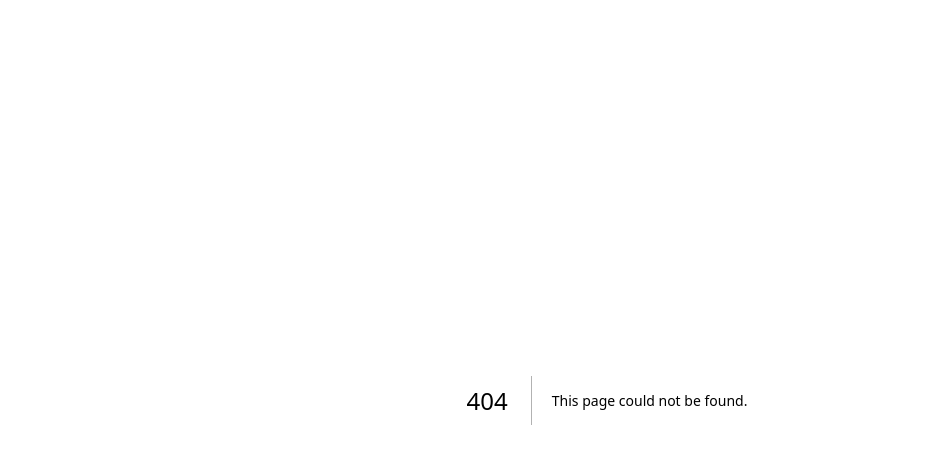
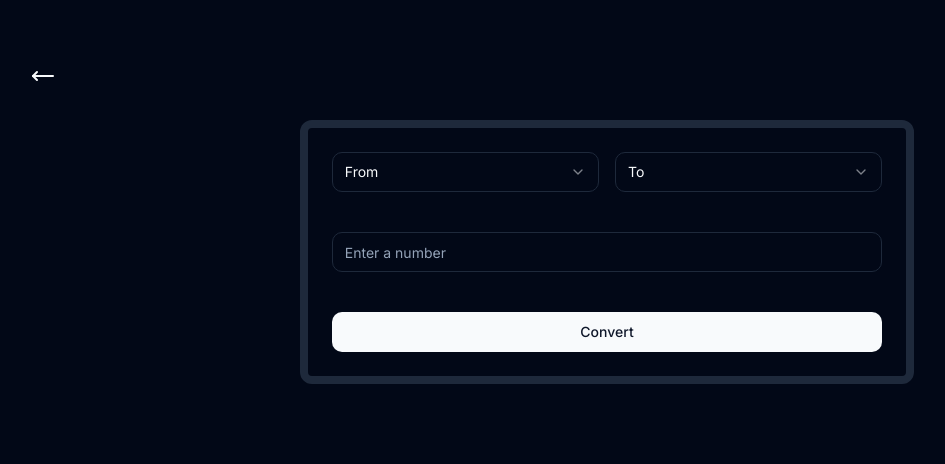
Before and after one commit to shahbaz4783/rapid-toolkit, a Next.js app: page /base-convertor in a window 1280 px wide. Before the commit this address had no page. Shown: the top 464 px of the page, without its empty margins (33-978 px from the left). Built offline with nearby package versions, Linux system fonts and the light colour scheme.

Commit message:
base convertor

```diff
--- a/package.json
+++ b/package.json
@@ -9,6 +9,7 @@
     "lint": "next lint"
   },
   "dependencies": {
+    "@radix-ui/react-select": "^2.0.0",
     "@radix-ui/react-slot": "^1.0.2",
     "class-variance-authority": "^0.7.0",
     "clsx": "^2.1.1",
--- /dev/null
+++ b/src/app/(tools)/base-convertor/base-options.tsx
@@ -0,0 +1,47 @@
+import {
+	Select,
+	SelectContent,
+	SelectGroup,
+	SelectItem,
+	SelectLabel,
+	SelectTrigger,
+	SelectValue,
+} from '@/components/ui/select';
+
+const BaseOptions = ({ onHandleFromProp, onHandleToProp }: BaseOptions) => {
+	return (
+		<div className='grid md:grid-cols-2 gap-4'>
+			<Select onValueChange={onHandleFromProp}>
+				<SelectTrigger>
+					<SelectValue placeholder='From' />
+				</SelectTrigger>
+				<SelectContent>
+					<SelectGroup>
+						<SelectLabel>Choose the base</SelectLabel>
+						<SelectItem value='2'>Binary</SelectItem>
+						<SelectItem value='8'>Octal</SelectItem>
+						<SelectItem value='10'>Decimal</SelectItem>
+						<SelectItem value='16'>Hexadecimal</SelectItem>
+					</SelectGroup>
+				</SelectContent>
+			</Select>
+
+			<Select onValueChange={onHandleToProp}>
+				<SelectTrigger>
+					<SelectValue placeholder='To' />
+				</SelectTrigger>
+				<SelectContent>
+					<SelectGroup>
+						<SelectLabel>Choose the base</SelectLabel>
+						<SelectItem value='2'>Binary</SelectItem>
+						<SelectItem value='8'>Octal</SelectItem>
+						<SelectItem value='10'>Decimal</SelectItem>
+						<SelectItem value='16'>Hexadecimal</SelectItem>
+					</SelectGroup>
+				</SelectContent>
+			</Select>
+		</div>
+	);
+};
+
+export default BaseOptions;
--- /dev/null
+++ b/src/app/(tools)/base-convertor/form.tsx
@@ -0,0 +1,50 @@
+'use client';
+
+import { Button } from '@/components/ui/button';
+import { Input } from '@/components/ui/input';
+import { useState, useRef } from 'react';
+import BaseOptions from './base-options';
+
+export const Form = () => {
+	const [fromBase, setfromBase] = useState<number>(10);
+	const [toBase, settoBase] = useState<number>(16);
+	const [enteredNum, setEnteredNum] = useState('');
+
+	const number = useRef<HTMLInputElement | null>(null);
+
+	const handleFromOption = (event: string) => {
+		setfromBase(parseInt(event));
+	};
+
+	const handleToOption = (event: string) => {
+		settoBase(parseInt(event));
+	};
+
+	const handleSubmit = (e: React.FormEvent) => {
+		e.preventDefault();
+		const userInput = number.current?.value;
+		const res = parseInt(userInput || '0', fromBase).toString(toBase);
+		setEnteredNum(res);
+	};
+
+	return (
+		<>
+			<form
+				onSubmit={handleSubmit}
+				className='flex flex-col gap-10 w-full md:w-2/3 p-6 rounded-xl border-8'
+			>
+				<BaseOptions
+					onHandleFromProp={handleFromOption}
+					onHandleToProp={handleToOption}
+				/>
+				<Input placeholder='Enter a number' ref={number} required />
+				<Button>Convert</Button>
+			</form>
+			{enteredNum && (
+				<p className='font-mono text-3xl text-center w-full overflow-scroll bg-gray-100 text-blue-800 p-4 md:w-2/3 rounded-lg'>
+					{enteredNum}
+				</p>
+			)}
+		</>
+	);
+};
--- /dev/null
+++ b/src/app/(tools)/base-convertor/page.tsx
@@ -0,0 +1,11 @@
+import { Form } from './form';
+
+const BaseConvertor = () => {
+	return (
+		<div className='md:w-4/5 md:m-auto flex flex-col gap-10 items-center justify-center'>
+			<Form />
+		</div>
+	);
+};
+
+export default BaseConvertor;
--- a/src/app/(date-time)/year-progress/page.tsx
+++ b/src/app/(tools)/year-progress/page.tsx
@@ -43,9 +43,9 @@
 				</p>
 				<ProgressBar value={percentagePassed} max={100} />
 			</section>
-			<div>
+			<section>
 				<TimeLeftDisplay timeleft={timeLeft} />
-			</div>
+			</section>
 		</div>
 	);
 };
--- a/src/app/page.tsx
+++ b/src/app/page.tsx
@@ -8,8 +8,8 @@
 			<section className='grid gap-4 grid-cols-2 sm:grid-cols-4'>
 				{tools.map((item, index) => (
 					<Link key={index} href={item.path} className='border rounded-sm p-3'>
-						<h2>{item.title}</h2>
-						<p>{item.description}</p>
+						<h2 className='text-lg'>{item.title}</h2>
+						<p className='text-sm text-slate-400'>{item.description}</p>
 					</Link>
 				))}
 			</section>
--- /dev/null
+++ b/src/components/ui/input.tsx
@@ -0,0 +1,25 @@
+import * as React from "react"
+
+import { cn } from "@/lib/utils"
+
+export interface InputProps
+  extends React.InputHTMLAttributes<HTMLInputElement> {}
+
+const Input = React.forwardRef<HTMLInputElement, InputProps>(
+  ({ className, type, ...props }, ref) => {
+    return (
+      <input
+        type={type}
+        className={cn(
+          "flex h-10 w-full rounded-md border border-input bg-background px-3 py-2 text-sm ring-offset-background file:border-0 file:bg-transparent file:text-sm file:font-medium placeholder:text-muted-foreground focus-visible:outline-none focus-visible:ring-2 focus-visible:ring-ring focus-visible:ring-offset-2 disabled:cursor-not-allowed disabled:opacity-50",
+          className
+        )}
+        ref={ref}
+        {...props}
+      />
+    )
+  }
+)
+Input.displayName = "Input"
+
+export { Input }
--- /dev/null
+++ b/src/components/ui/select.tsx
@@ -0,0 +1,160 @@
+"use client"
+
+import * as React from "react"
+import * as SelectPrimitive from "@radix-ui/react-select"
+import { Check, ChevronDown, ChevronUp } from "lucide-react"
+
+import { cn } from "@/lib/utils"
+
+const Select = SelectPrimitive.Root
+
+const SelectGroup = SelectPrimitive.Group
+
+const SelectValue = SelectPrimitive.Value
+
+const SelectTrigger = React.forwardRef<
+  React.ElementRef<typeof SelectPrimitive.Trigger>,
+  React.ComponentPropsWithoutRef<typeof SelectPrimitive.Trigger>
+>(({ className, children, ...props }, ref) => (
+  <SelectPrimitive.Trigger
+    ref={ref}
+    className={cn(
+      "flex h-10 w-full items-center justify-between rounded-md border border-input bg-background px-3 py-2 text-sm ring-offset-background placeholder:text-muted-foreground focus:outline-none focus:ring-2 focus:ring-ring focus:ring-offset-2 disabled:cursor-not-allowed disabled:opacity-50 [&>span]:line-clamp-1",
+      className
+    )}
+    {...props}
+  >
+    {children}
+    <SelectPrimitive.Icon asChild>
+      <ChevronDown className="h-4 w-4 opacity-50" />
+    </SelectPrimitive.Icon>
+  </SelectPrimitive.Trigger>
+))
+SelectTrigger.displayName = SelectPrimitive.Trigger.displayName
+
+const SelectScrollUpButton = React.forwardRef<
+  React.ElementRef<typeof SelectPrimitive.ScrollUpButton>,
+  React.ComponentPropsWithoutRef<typeof SelectPrimitive.ScrollUpButton>
+>(({ className, ...props }, ref) => (
+  <SelectPrimitive.ScrollUpButton
+    ref={ref}
+    className={cn(
+      "flex cursor-default items-center justify-center py-1",
+      className
+    )}
+    {...props}
+  >
+    <ChevronUp className="h-4 w-4" />
+  </SelectPrimitive.ScrollUpButton>
+))
+SelectScrollUpButton.displayName = SelectPrimitive.ScrollUpButton.displayName
+
+const SelectScrollDownButton = React.forwardRef<
+  React.ElementRef<typeof SelectPrimitive.ScrollDownButton>,
+  React.ComponentPropsWithoutRef<typeof SelectPrimitive.ScrollDownButton>
+>(({ className, ...props }, ref) => (
+  <SelectPrimitive.ScrollDownButton
+    ref={ref}
+    className={cn(
+      "flex cursor-default items-center justify-center py-1",
+      className
+    )}
+    {...props}
+  >
+    <ChevronDown className="h-4 w-4" />
+  </SelectPrimitive.ScrollDownButton>
+))
+SelectScrollDownButton.displayName =
+  SelectPrimitive.ScrollDownButton.displayName
+
+const SelectContent = React.forwardRef<
+  React.ElementRef<typeof SelectPrimitive.Content>,
+  React.ComponentPropsWithoutRef<typeof SelectPrimitive.Content>
+>(({ className, children, position = "popper", ...props }, ref) => (
+  <SelectPrimitive.Portal>
+    <SelectPrimitive.Content
+      ref={ref}
+      className={cn(
+        "relative z-50 max-h-96 min-w-[8rem] overflow-hidden rounded-md border bg-popover text-popover-foreground shadow-md data-[state=open]:animate-in data-[state=closed]:animate-out data-[state=closed]:fade-out-0 data-[state=open]:fade-in-0 data-[state=closed]:zoom-out-95 data-[state=open]:zoom-in-95 data-[side=bottom]:slide-in-from-top-2 data-[side=left]:slide-in-from-right-2 data-[side=right]:slide-in-from-left-2 data-[side=top]:slide-in-from-bottom-2",
+        position === "popper" &&
+          "data-[side=bottom]:translate-y-1 data-[side=left]:-translate-x-1 data-[side=right]:translate-x-1 data-[side=top]:-translate-y-1",
+        className
+      )}
+      position={position}
+      {...props}
+    >
+      <SelectScrollUpButton />
+      <SelectPrimitive.Viewport
+        className={cn(
+          "p-1",
+          position === "popper" &&
+            "h-[var(--radix-select-trigger-height)] w-full min-w-[var(--radix-select-trigger-width)]"
+        )}
+      >
+        {children}
+      </SelectPrimitive.Viewport>
+      <SelectScrollDownButton />
+    </SelectPrimitive.Content>
+  </SelectPrimitive.Portal>
+))
+SelectContent.displayName = SelectPrimitive.Content.displayName
+
+const SelectLabel = React.forwardRef<
+  React.ElementRef<typeof SelectPrimitive.Label>,
+  React.ComponentPropsWithoutRef<typeof SelectPrimitive.Label>
+>(({ className, ...props }, ref) => (
+  <SelectPrimitive.Label
+    ref={ref}
+    className={cn("py-1.5 pl-8 pr-2 text-sm font-semibold", className)}
+    {...props}
+  />
+))
+SelectLabel.displayName = SelectPrimitive.Label.displayName
+
+const SelectItem = React.forwardRef<
+  React.ElementRef<typeof SelectPrimitive.Item>,
+  React.ComponentPropsWithoutRef<typeof SelectPrimitive.Item>
+>(({ className, children, ...props }, ref) => (
+  <SelectPrimitive.Item
+    ref={ref}
+    className={cn(
+      "relative flex w-full cursor-default select-none items-center rounded-sm py-1.5 pl-8 pr-2 text-sm outline-none focus:bg-accent focus:text-accent-foreground data-[disabled]:pointer-events-none data-[disabled]:opacity-50",
+      className
+    )}
+    {...props}
+  >
+    <span className="absolute left-2 flex h-3.5 w-3.5 items-center justify-center">
+      <SelectPrimitive.ItemIndicator>
+        <Check className="h-4 w-4" />
+      </SelectPrimitive.ItemIndicator>
+    </span>
+
+    <SelectPrimitive.ItemText>{children}</SelectPrimitive.ItemText>
+  </SelectPrimitive.Item>
+))
+SelectItem.displayName = SelectPrimitive.Item.displayName
+
+const SelectSeparator = React.forwardRef<
+  React.ElementRef<typeof SelectPrimitive.Separator>,
+  React.ComponentPropsWithoutRef<typeof SelectPrimitive.Separator>
+>(({ className, ...props }, ref) => (
+  <SelectPrimitive.Separator
+    ref={ref}
+    className={cn("-mx-1 my-1 h-px bg-muted", className)}
+    {...props}
+  />
+))
+SelectSeparator.displayName = SelectPrimitive.Separator.displayName
+
+export {
+  Select,
+  SelectGroup,
+  SelectValue,
+  SelectTrigger,
+  SelectContent,
+  SelectLabel,
+  SelectItem,
+  SelectSeparator,
+  SelectScrollUpButton,
+  SelectScrollDownButton,
+}
--- a/src/interface/types.ts
+++ b/src/interface/types.ts
@@ -21,3 +21,8 @@
 interface ReactNode {
 	children: React.ReactNode;
 }
+
+interface BaseOptions {
+	onHandleFromProp: any;
+	onHandleToProp: any;
+}
```
Also changed, not shown: src/app/(tools)/layout.tsx (renamed from src/app/(date-time)/layout.tsx), 1 other file (tests, documents, lock files or other folders).
